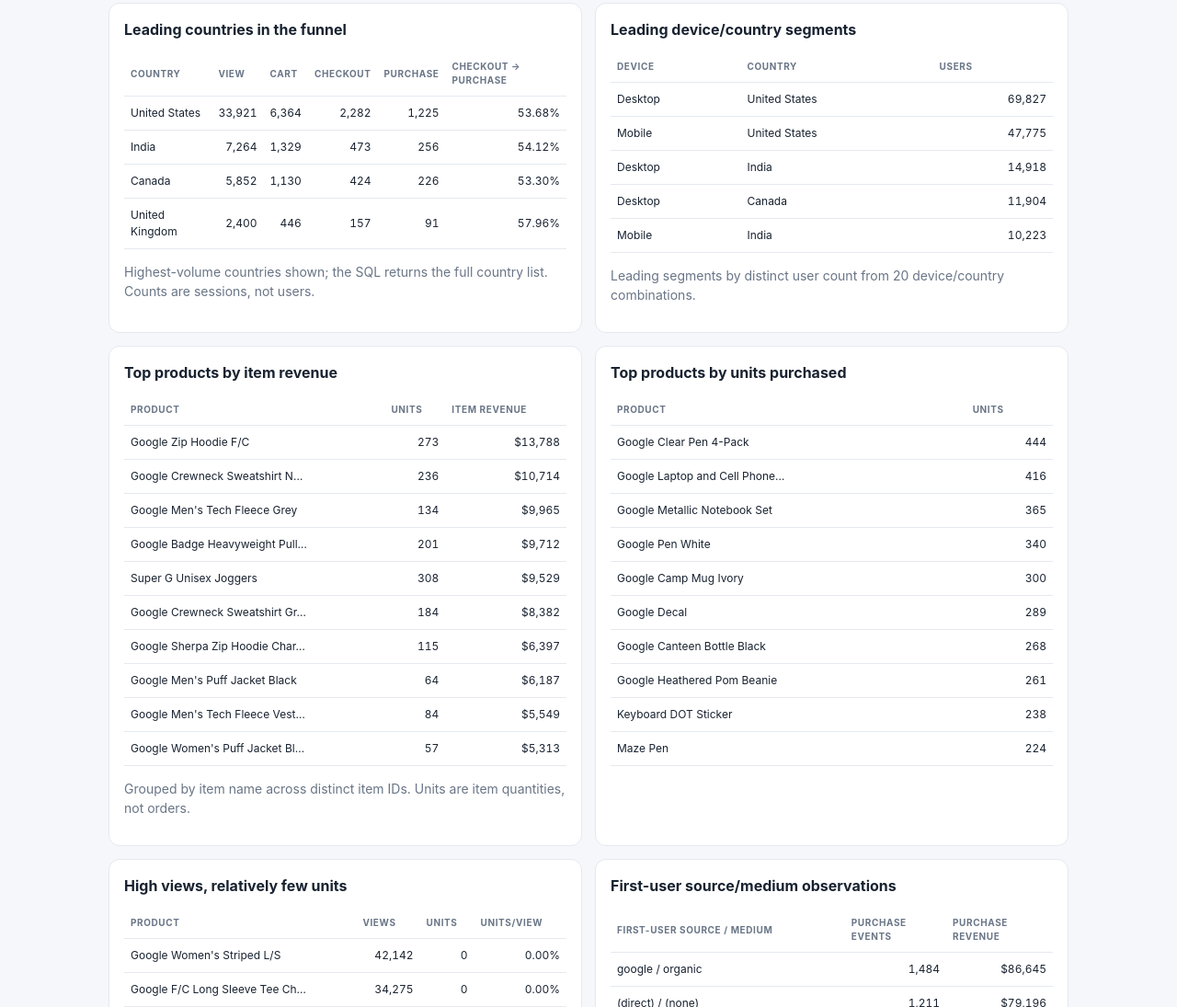
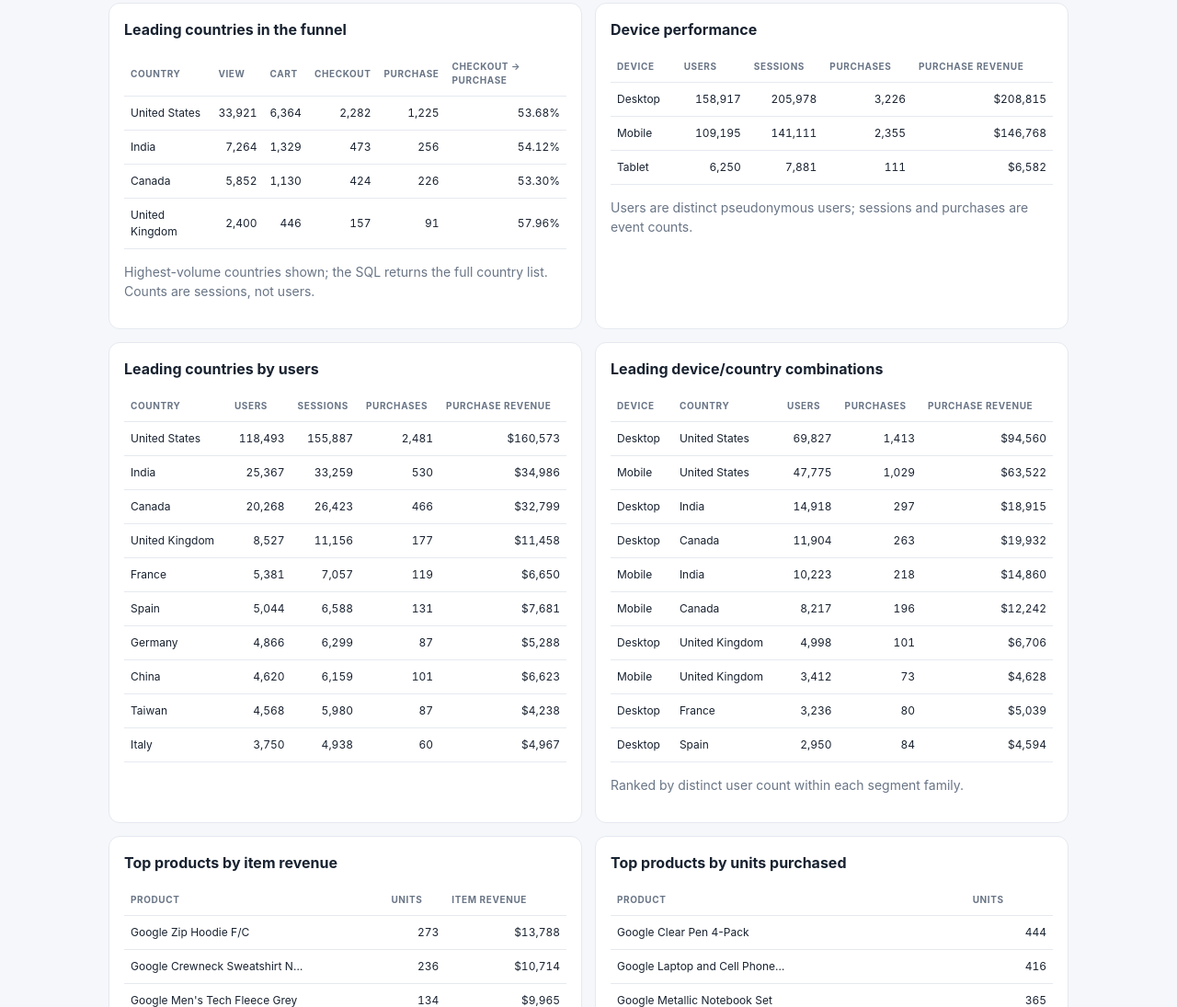
Before and after one commit to mahima68/Google-Merchandise-Store-Analytics, a plain HTML site: page dashboard/bigquery-sample.html in a window 1280 px wide. Shown: the part 720-1815 px from the top of the page at 92% size. Drawn offline with Linux system fonts and the light colour scheme.

Commit message:
Expand public-sample segmentation dashboard

```diff
--- a/dashboard/bigquery-sample.html
+++ b/dashboard/bigquery-sample.html
@@ -27,9 +27,14 @@
     <article class="card"><h2>Leading countries in the funnel</h2><table><thead><tr><th>Country</th><th class="num">View</th><th class="num">Cart</th><th class="num">Checkout</th><th class="num">Purchase</th><th class="num">Checkout → purchase</th></tr></thead><tbody>
       <tr><td>United States</td><td class="num">33,921</td><td class="num">6,364</td><td class="num">2,282</td><td class="num">1,225</td><td class="num">53.68%</td></tr><tr><td>India</td><td class="num">7,264</td><td class="num">1,329</td><td class="num">473</td><td class="num">256</td><td class="num">54.12%</td></tr><tr><td>Canada</td><td class="num">5,852</td><td class="num">1,130</td><td class="num">424</td><td class="num">226</td><td class="num">53.30%</td></tr><tr><td>United Kingdom</td><td class="num">2,400</td><td class="num">446</td><td class="num">157</td><td class="num">91</td><td class="num">57.96%</td></tr>
     </tbody></table><p class="muted">Highest-volume countries shown; the SQL returns the full country list. Counts are sessions, not users.</p></article>
-    <article class="card"><h2>Leading device/country segments</h2><table><thead><tr><th>Device</th><th>Country</th><th class="num">Users</th></tr></thead><tbody>
-      <tr><td>Desktop</td><td>United States</td><td class="num">69,827</td></tr><tr><td>Mobile</td><td>United States</td><td class="num">47,775</td></tr><tr><td>Desktop</td><td>India</td><td class="num">14,918</td></tr><tr><td>Desktop</td><td>Canada</td><td class="num">11,904</td></tr><tr><td>Mobile</td><td>India</td><td class="num">10,223</td></tr>
-    </tbody></table><p class="muted">Leading segments by distinct user count from 20 device/country combinations.</p></article>
+    <article class="card"><h2>Device performance</h2><table><thead><tr><th>Device</th><th class="num">Users</th><th class="num">Sessions</th><th class="num">Purchases</th><th class="num">Purchase revenue</th></tr></thead><tbody>
+      <tr><td>Desktop</td><td class="num">158,917</td><td class="num">205,978</td><td class="num">3,226</td><td class="num">$208,815</td></tr><tr><td>Mobile</td><td class="num">109,195</td><td class="num">141,111</td><td class="num">2,355</td><td class="num">$146,768</td></tr><tr><td>Tablet</td><td class="num">6,250</td><td class="num">7,881</td><td class="num">111</td><td class="num">$6,582</td></tr></tbody></table><p class="muted">Users are distinct pseudonymous users; sessions and purchases are event counts.</p></article>
+    <article class="card"><h2>Leading countries by users</h2><table><thead><tr><th>Country</th><th class="num">Users</th><th class="num">Sessions</th><th class="num">Purchases</th><th class="num">Purchase revenue</th></tr></thead><tbody>
+      <tr><td>United States</td><td class="num">118,493</td><td class="num">155,887</td><td class="num">2,481</td><td class="num">$160,573</td></tr><tr><td>India</td><td class="num">25,367</td><td class="num">33,259</td><td class="num">530</td><td class="num">$34,986</td></tr><tr><td>Canada</td><td class="num">20,268</td><td class="num">26,423</td><td class="num">466</td><td class="num">$32,799</td></tr><tr><td>United Kingdom</td><td class="num">8,527</td><td class="num">11,156</td><td class="num">177</td><td class="num">$11,458</td></tr><tr><td>France</td><td class="num">5,381</td><td class="num">7,057</td><td class="num">119</td><td class="num">$6,650</td></tr><tr><td>Spain</td><td class="num">5,044</td><td class="num">6,588</td><td class="num">131</td><td class="num">$7,681</td></tr><tr><td>Germany</td><td class="num">4,866</td><td class="num">6,299</td><td class="num">87</td><td class="num">$5,288</td></tr><tr><td>China</td><td class="num">4,620</td><td class="num">6,159</td><td class="num">101</td><td class="num">$6,623</td></tr><tr><td>Taiwan</td><td class="num">4,568</td><td class="num">5,980</td><td class="num">87</td><td class="num">$4,238</td></tr><tr><td>Italy</td><td class="num">3,750</td><td class="num">4,938</td><td class="num">60</td><td class="num">$4,967</td></tr>
+    </tbody></table></article>
+    <article class="card"><h2>Leading device/country combinations</h2><table><thead><tr><th>Device</th><th>Country</th><th class="num">Users</th><th class="num">Purchases</th><th class="num">Purchase revenue</th></tr></thead><tbody>
+      <tr><td>Desktop</td><td>United States</td><td class="num">69,827</td><td class="num">1,413</td><td class="num">$94,560</td></tr><tr><td>Mobile</td><td>United States</td><td class="num">47,775</td><td class="num">1,029</td><td class="num">$63,522</td></tr><tr><td>Desktop</td><td>India</td><td class="num">14,918</td><td class="num">297</td><td class="num">$18,915</td></tr><tr><td>Desktop</td><td>Canada</td><td class="num">11,904</td><td class="num">263</td><td class="num">$19,932</td></tr><tr><td>Mobile</td><td>India</td><td class="num">10,223</td><td class="num">218</td><td class="num">$14,860</td></tr><tr><td>Mobile</td><td>Canada</td><td class="num">8,217</td><td class="num">196</td><td class="num">$12,242</td></tr><tr><td>Desktop</td><td>United Kingdom</td><td class="num">4,998</td><td class="num">101</td><td class="num">$6,706</td></tr><tr><td>Mobile</td><td>United Kingdom</td><td class="num">3,412</td><td class="num">73</td><td class="num">$4,628</td></tr><tr><td>Desktop</td><td>France</td><td class="num">3,236</td><td class="num">80</td><td class="num">$5,039</td></tr><tr><td>Desktop</td><td>Spain</td><td class="num">2,950</td><td class="num">84</td><td class="num">$4,594</td></tr>
+    </tbody></table><p class="muted">Ranked by distinct user count within each segment family.</p></article>
     <article class="card"><h2>Top products by item revenue</h2><table><thead><tr><th>Product</th><th class="num">Units</th><th class="num">Item revenue</th></tr></thead><tbody>
       <tr><td>Google Zip Hoodie F/C</td><td class="num">273</td><td class="num">$13,788</td></tr><tr><td>Google Crewneck Sweatshirt N…</td><td class="num">236</td><td class="num">$10,714</td></tr><tr><td>Google Men's Tech Fleece Grey</td><td class="num">134</td><td class="num">$9,965</td></tr><tr><td>Google Badge Heavyweight Pull…</td><td class="num">201</td><td class="num">$9,712</td></tr><tr><td>Super G Unisex Joggers</td><td class="num">308</td><td class="num">$9,529</td></tr><tr><td>Google Crewneck Sweatshirt Gr…</td><td class="num">184</td><td class="num">$8,382</td></tr><tr><td>Google Sherpa Zip Hoodie Char…</td><td class="num">115</td><td class="num">$6,397</td></tr><tr><td>Google Men's Puff Jacket Black</td><td class="num">64</td><td class="num">$6,187</td></tr><tr><td>Google Men's Tech Fleece Vest…</td><td class="num">84</td><td class="num">$5,549</td></tr><tr><td>Google Women's Puff Jacket Bl…</td><td class="num">57</td><td class="num">$5,313</td></tr>
     </tbody></table><p class="muted">Grouped by item name across distinct item IDs. Units are item quantities, not orders.</p></article>
```
